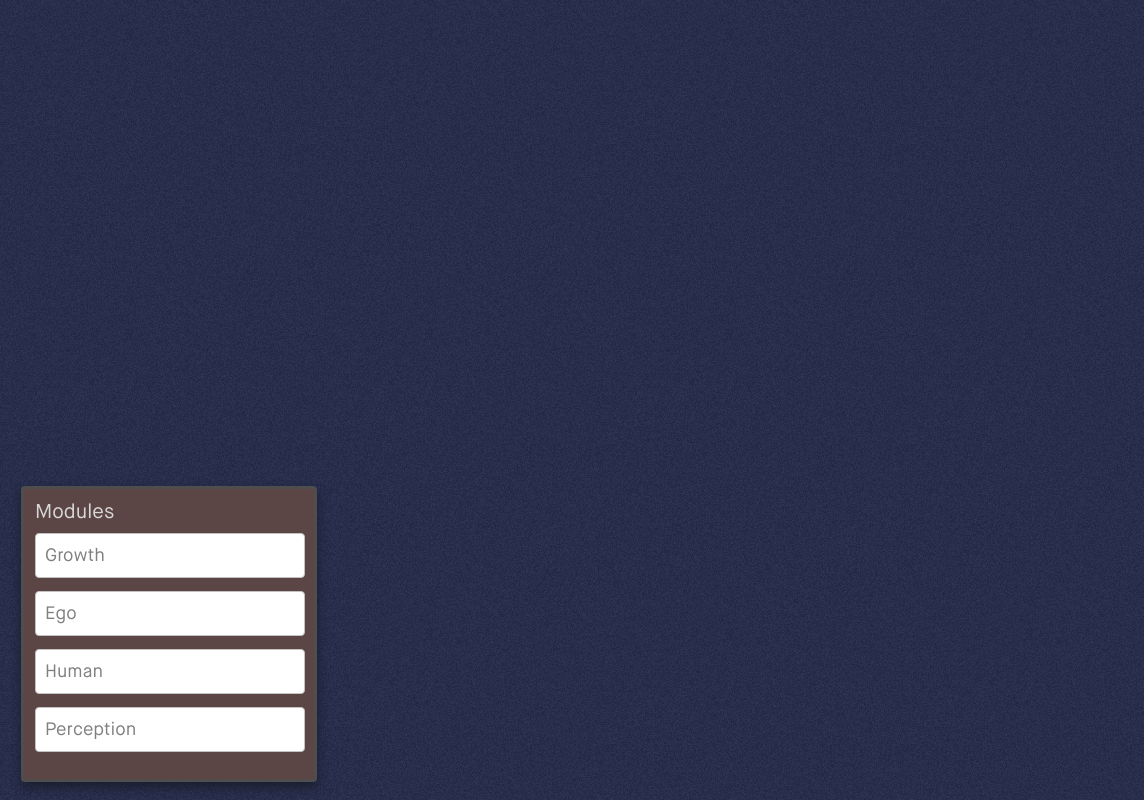
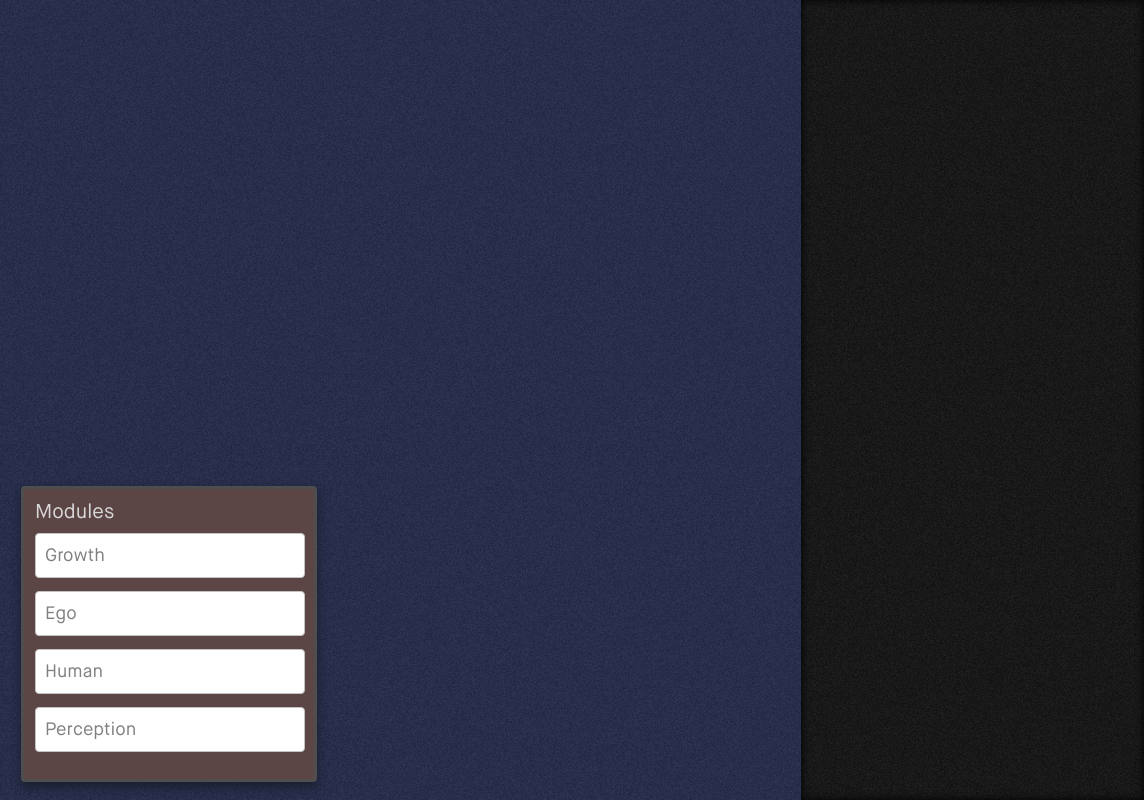
Before and after one commit to advino/vanguard, an Electron app: page index.html in a window 1144 px wide. Drawn offline with Linux system fonts and the light colour scheme.

Commit message:
added screen container

```diff
--- a/Style/master_style.css
+++ b/Style/master_style.css
@@ -23,15 +23,29 @@ html, body {
   overflow: hidden;
 }
 
+body {
+  display: flex;
+  justify-content: space-between;
+}
+
 main {
-  width: 100%;
+  width: 70%;
   height: 100%;
+  position: relative;
   background-image: url('noise-bg.png');
   background-repeat: repeat;
+  overflow: hidden;
+}
+
+#screen-container {
+  width: 30%;
+  background-image: url('noise-bg-black.png');
+  background-repeat: repeat;
+  box-shadow: inset 0 0 8px #000000;
 }
 
 #module-wrapper {
-  position: fixed;
+  position: absolute;
   bottom: 18px;
   left: 21px;
   width: 296px;
--- a/index.html
+++ b/index.html
@@ -37,7 +37,13 @@
           </div>
         </div>
       </div>
+
     </main>
+
+    <div id="screen-container">
+
+    </div>
+
 
     <!-- <script src="Scripts/module_data.js" charset="utf-8"></script> -->
     <script src="Scripts/script.js" charset="utf-8"></script>
```
Also changed, not shown: Style/noise-bg-black.png (added).
